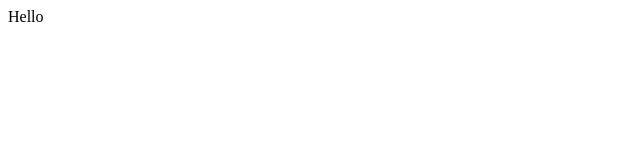
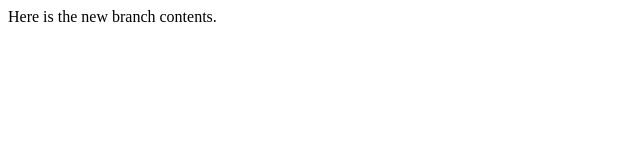
Before and after one commit to siddhant5581/School0, a plain HTML site: page index.html in a window 1280 px wide. Shown: the whole page, without its empty margins (0-640 px from the left). Drawn offline with Linux system fonts and the light colour scheme.

Commit message:
New branch contente

```diff
--- a/index.html
+++ b/index.html
@@ -4,7 +4,7 @@
        <title>Test</title>
     <head>
       <body>
-          Hello
+        Here is the new branch contents.
 
       </body>
   </html>
```
